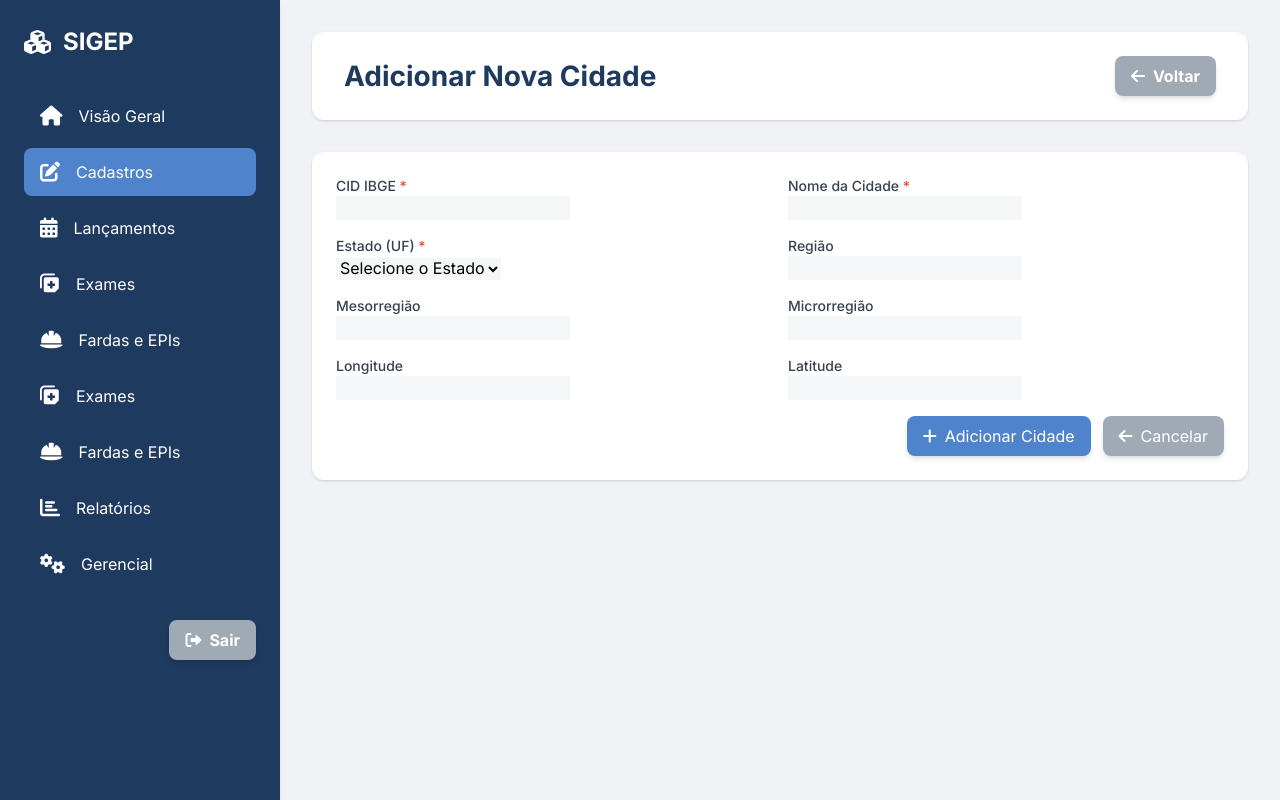
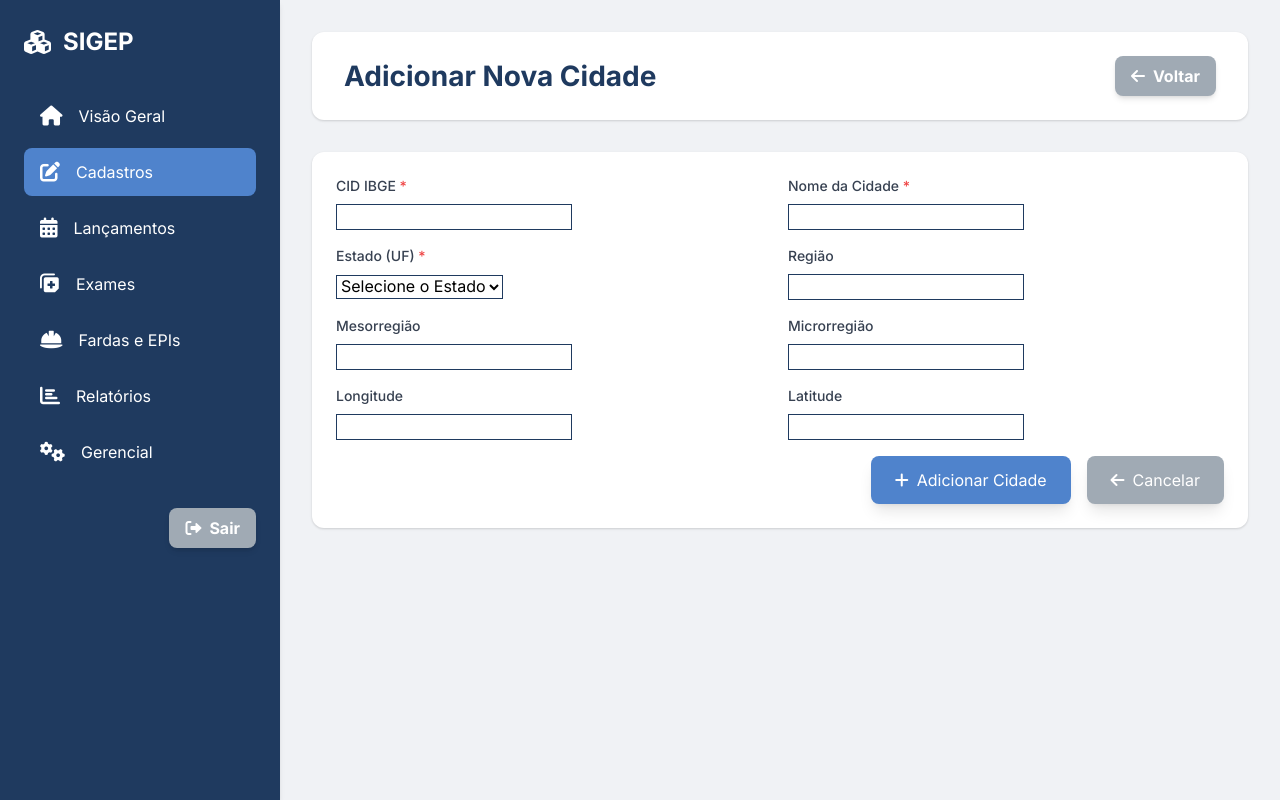
Before and after one commit to FabioVRocha/SIGEP, a Flask app: page /cidades/add in a window 1280 px wide. Run offline with Flask 3, Linux system fonts and the light colour scheme; the visitor is signed in with stand-in values (Sample User, id 1); some libraries are stand-ins or nearby versions.

Commit message:
Melhorias Layout

```diff
--- a/templates/cidade_form.html
+++ b/templates/cidade_form.html
@@ -150,31 +150,51 @@
         .btn-primary {
             background-color: var(--clr-light-blue);
             color: var(--clr-white);
+            transition: all 0.3s ease; /* Transição para hover */
         }
         .btn-primary:hover {
             background-color: var(--clr-dark-blue); /* Mais escuro no hover */
+            box-shadow: 0 4px 8px rgba(0,0,0,0.2); /* Sombra no hover */
+            transform: translateY(-2px); /* Leve elevação no hover */
         }
         .btn-secondary {
             background-color: var(--clr-medium-gray);
             color: var(--clr-white);
+            transition: all 0.3s ease; /* Transição para hover */
         }
         .btn-secondary:hover {
             background-color: color-mix(in srgb, var(--clr-medium-gray) 80%, black); /* Um pouco mais escuro no hover */
+            box-shadow: 0 4px 8px rgba(0,0,0,0.2); /* Sombra no hover */
+            transform: translateY(-2px); /* Leve elevação no hover */
         }
         .btn-add {
             background-color: var(--clr-success);
             color: var(--clr-white);
+            transition: all 0.3s ease; /* Transição para hover */
         }
         .btn-add:hover {
             background-color: color-mix(in srgb, var(--clr-success) 90%, black);
+            box-shadow: 0 4px 8px rgba(0,0,0,0.2); /* Sombra no hover */
+            transform: translateY(-2px); /* Leve elevação no hover */
         }
 
-        /* Estilos de input/select/textarea para consistência */
+        /* Estilos de input/select/textarea para consistência e tamanho maior */
         input[type="text"], input[type="number"], select {
-            @apply mt-1 block w-full border border-gray-300 rounded-md shadow-sm py-2 px-3
-                   focus:ring-blue-500 focus:border-blue-500 sm:text-sm;
-            color: var(--clr-dark-blue); /* Cor do texto dentro do input */
-            background-color: var(--clr-light-gray); /* Fundo do input */
+            @apply mt-1 block w-full rounded-lg shadow-none px-4 py-2.5
+                    focus:ring-blue-500 focus:border-blue-500 text-base;
+            color: var(--clr-dark-blue);
+            background-color: var(--clr-white);
+            transition: all 0.3s ease;
+            border: 1px solid var(--clr-dark-blue);
+        }
+        /* Textarea specific */
+        textarea {
+            @apply resize-y; /* Keep resize-y for textarea */
+        }
+
+        input[type="text"]:focus, input[type="number"]:focus, select:focus {
+            border-color: var(--clr-dark-blue); /* Borda no foco */
+            box-shadow: 0 0 0 1px rgba(31, 58, 95, 0.4); /* Sombra azul suave no foco, usando clr-dark-blue */
         }
 
         input[type="text"]:read-only {
@@ -184,6 +204,9 @@
 
         label {
             color: var(--clr-text-main); /* Cor do label */
+            font-weight: 600; /* Labels mais fortes */
+            margin-bottom: 0.5rem; /* Espaçamento abaixo do label */
+            display: block; /* Garante que o label ocupe sua própria linha */
         }
 
         /* Responsividade básica */
@@ -229,16 +252,6 @@
                 <li>
                     <a href="#" class="sidebar-nav-item">
                         <i class="fas fa-calendar-alt"></i> Lançamentos
-                    </a>
-                </li>
-                <li>
-                    <a href="{{ url_for('exames_menu') }}" class="sidebar-nav-item">
-                        <i class="fas fa-notes-medical"></i> Exames
-                    </a>
-                </li>
-                <li>
-                    <a href="{{ url_for('fardas_epi_menu') }}" class="sidebar-nav-item">
-                        <i class="fas fa-hard-hat"></i> Fardas e EPIs
                     </a>
                 </li>
                 <li>
@@ -342,9 +355,9 @@
                     </div>
                 </div>
 
-                <div class="flex justify-end space-x-3 mt-6">
+                <div class="flex justify-end space-x-4 mt-8">
                     <button type="submit"
-                            class="btn-primary py-2 px-4 rounded-lg shadow-md transition duration-300 ease-in-out flex items-center justify-center">
+                            class="btn-primary py-3 px-6 rounded-lg shadow-lg transition duration-300 ease-in-out flex items-center justify-center">
                         {% if cidade %}
                             <i class="fas fa-save mr-2"></i> Atualizar Cidade
                         {% else %}
@@ -352,7 +365,7 @@
                         {% endif %}
                     </button>
                     <a href="{{ url_for('listar_cidades') }}"
-                       class="btn-secondary py-2 px-4 rounded-lg shadow-md transition duration-300 ease-in-out flex items-center justify-center">
+                       class="btn-secondary py-3 px-6 rounded-lg shadow-lg transition duration-300 ease-in-out flex items-center justify-center">
                         <i class="fas fa-arrow-left mr-2"></i> Cancelar
                     </a>
                 </div>
```
Also changed, not shown: templates/dependentes_form.html (+37 -8 lines).
